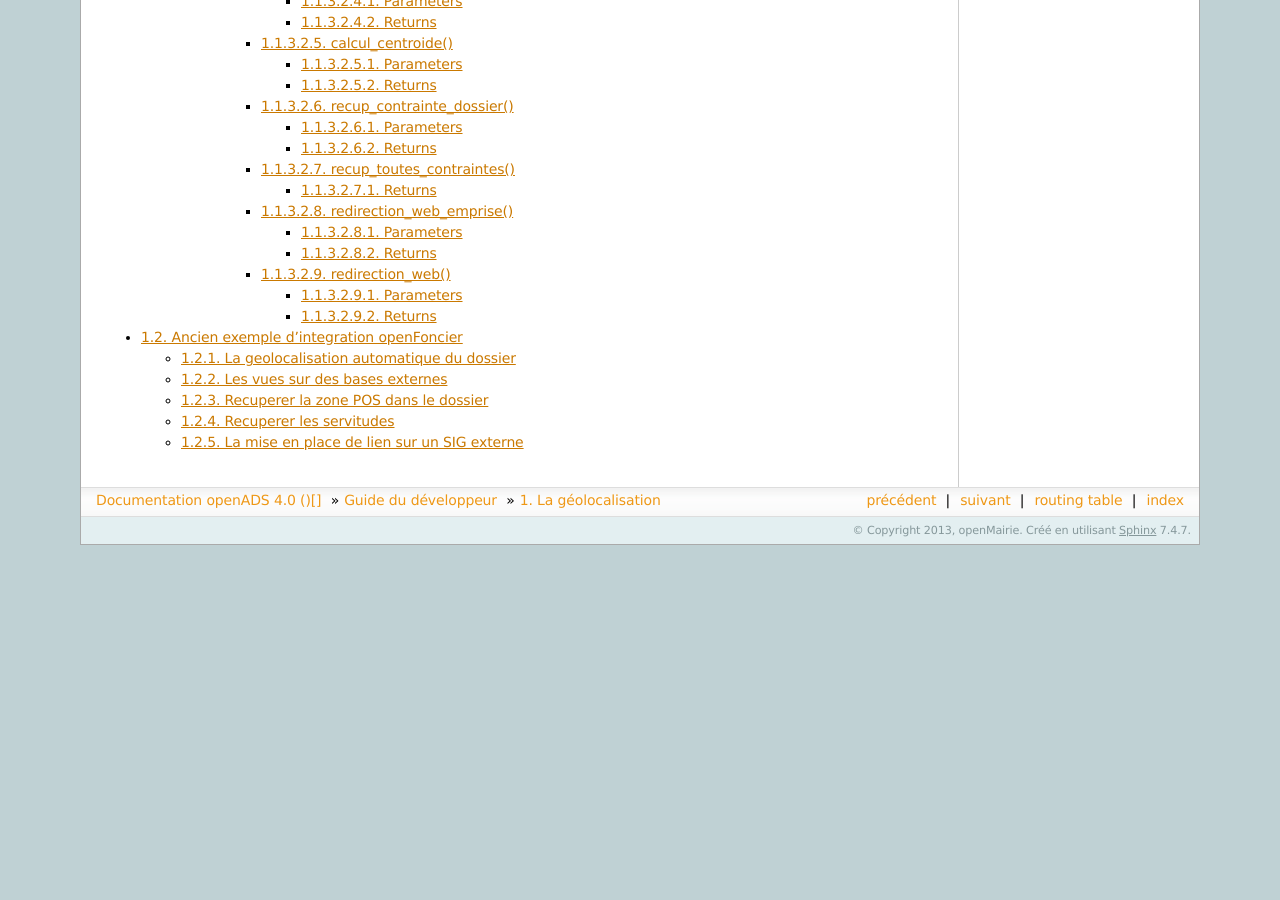
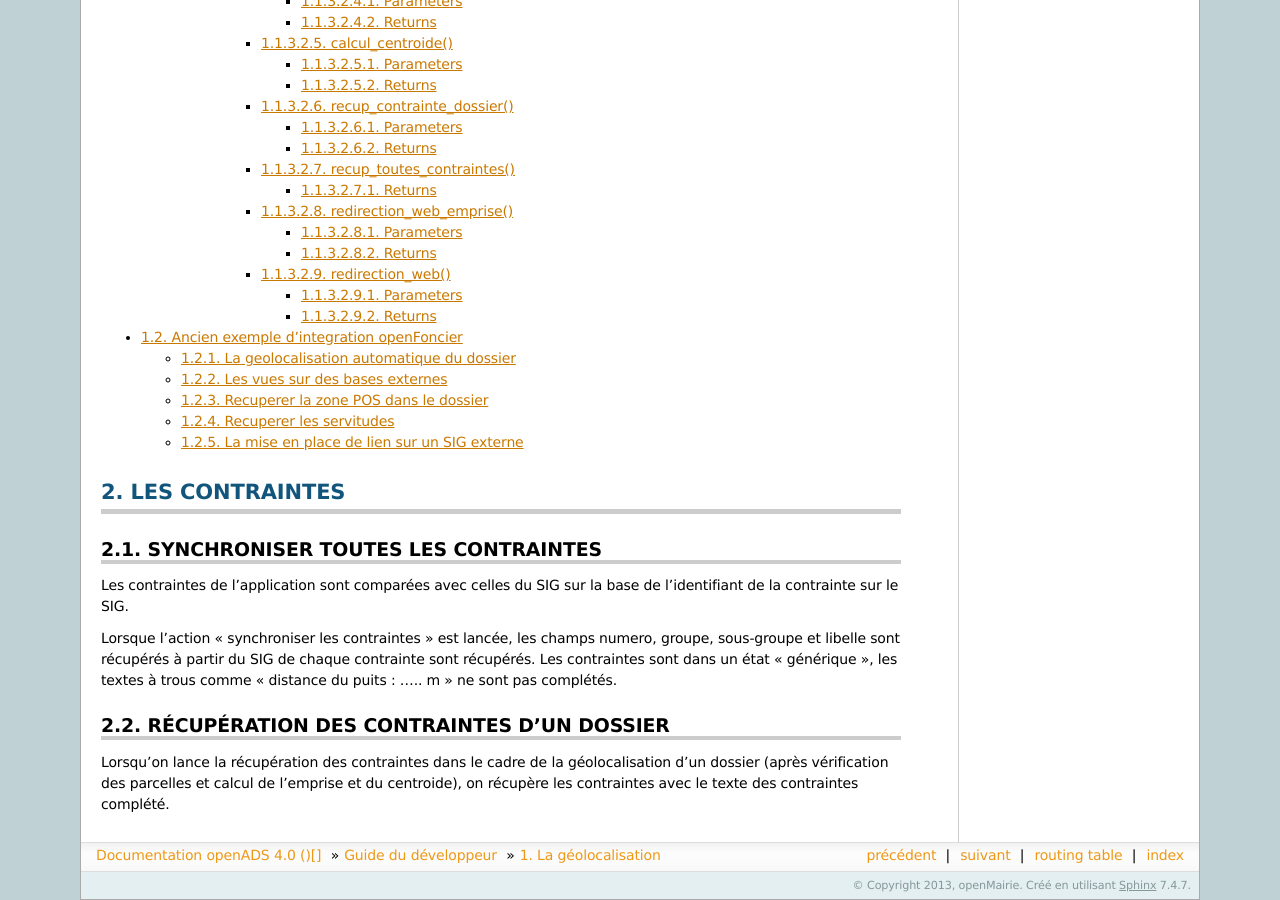
Before and after one commit to mpavaux/openads-documentation, a Sphinx documentation site: the page built from source/guide_developpeur/geolocalisation.rst, in a window 1280 px wide and 900 px high, scrolled down 654 px. Built offline with Sphinx 7.4.7, drawn with Linux system fonts in a browser that asks for light colours; before the commit the page ends 1199 px from its top, so only the background shows below that; some of the changed text lies outside the part shown.

Commit message:
Partie sur la synchronisation des contraintes déplacée dans le guide du développeur.

```diff
--- a/source/guide_developpeur/geolocalisation.rst
+++ b/source/guide_developpeur/geolocalisation.rst
@@ -9,3 +9,19 @@
 
     geolocalisation_plugin_connecteur_sig.rst
     geolocalisation_ancien_exemple_d_integration_openfoncier.rst
+
+###############
+Les contraintes
+###############
+
+Synchroniser toutes les contraintes
+###################################
+
+Les contraintes de l'application sont comparées avec celles du SIG sur la base de l'identifiant de la contrainte sur le SIG.
+
+Lorsque l'action "synchroniser les contraintes" est lancée, les champs numero, groupe, sous-groupe et libelle sont récupérés à partir du SIG de chaque contrainte sont récupérés. Les contraintes sont dans un état "générique", les textes à trous comme "distance du puits : ..... m" ne sont pas complétés.
+
+Récupération des contraintes d'un dossier
+#########################################
+
+Lorsqu'on lance la récupération des contraintes dans le cadre de la géolocalisation d'un dossier (après vérification des parcelles et calcul de l'emprise et du centroide), on récupère les contraintes avec le texte des contraintes complété.
--- a/source/manuel_utilisateur/parametrage_dossier.rst
+++ b/source/manuel_utilisateur/parametrage_dossier.rst
@@ -173,11 +173,6 @@
 * **X contrainte(s) ajoutée(s)** : Contraintes importées dans openADS à partir du SIG
 * **X contraintes à modifier** : Contraintes ayant subi une modification de groupe, sous-groupe ou libelle etc. sur le SIG
 * **X contrainte(s) archivée(s)** : Contraintes n'étant plus valides
-
-.. sidebar:: Note :
-
-    Les contraintes de l'application sont comparées avec celles du SIG sur la base de l'identifiant de la contrainte sur le SIG.
-
 
 Les contraintes référencées comme venant du SIG
 ===============================================
```
